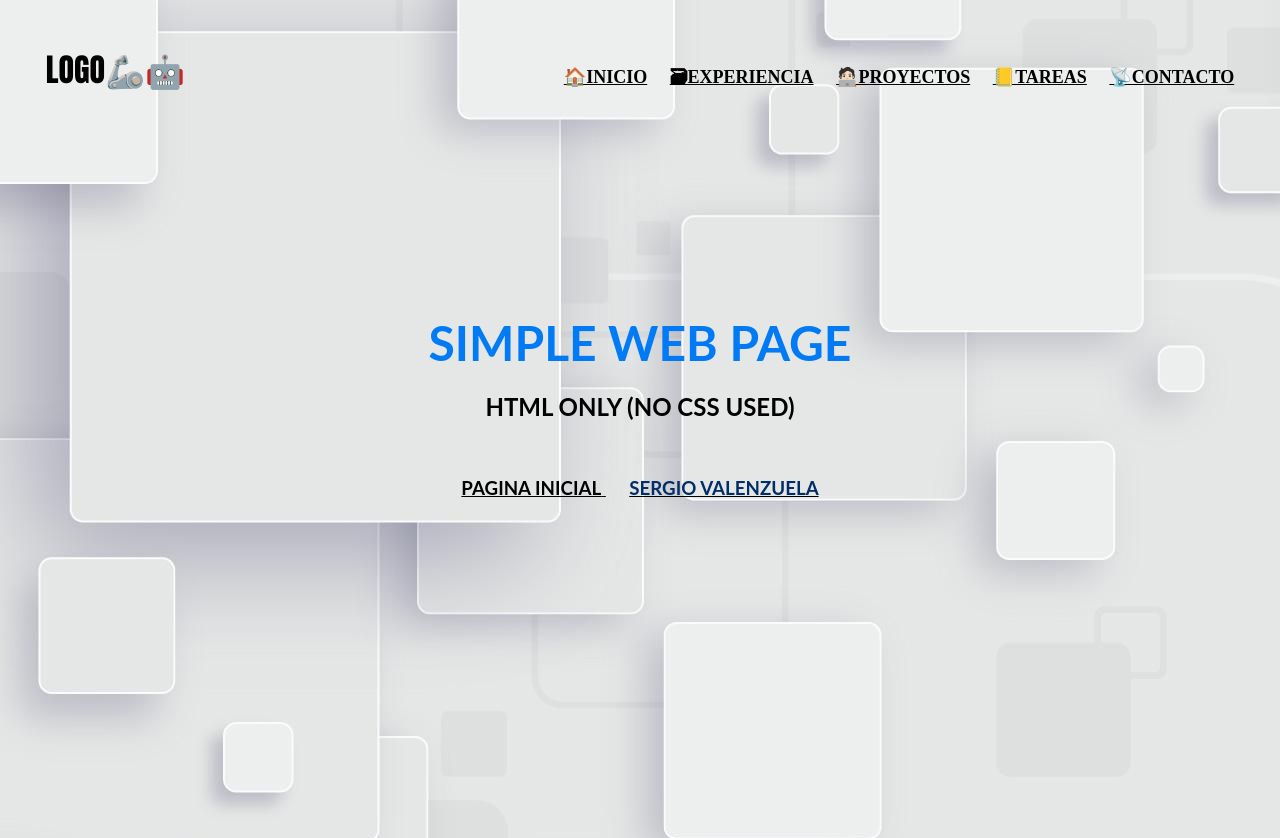
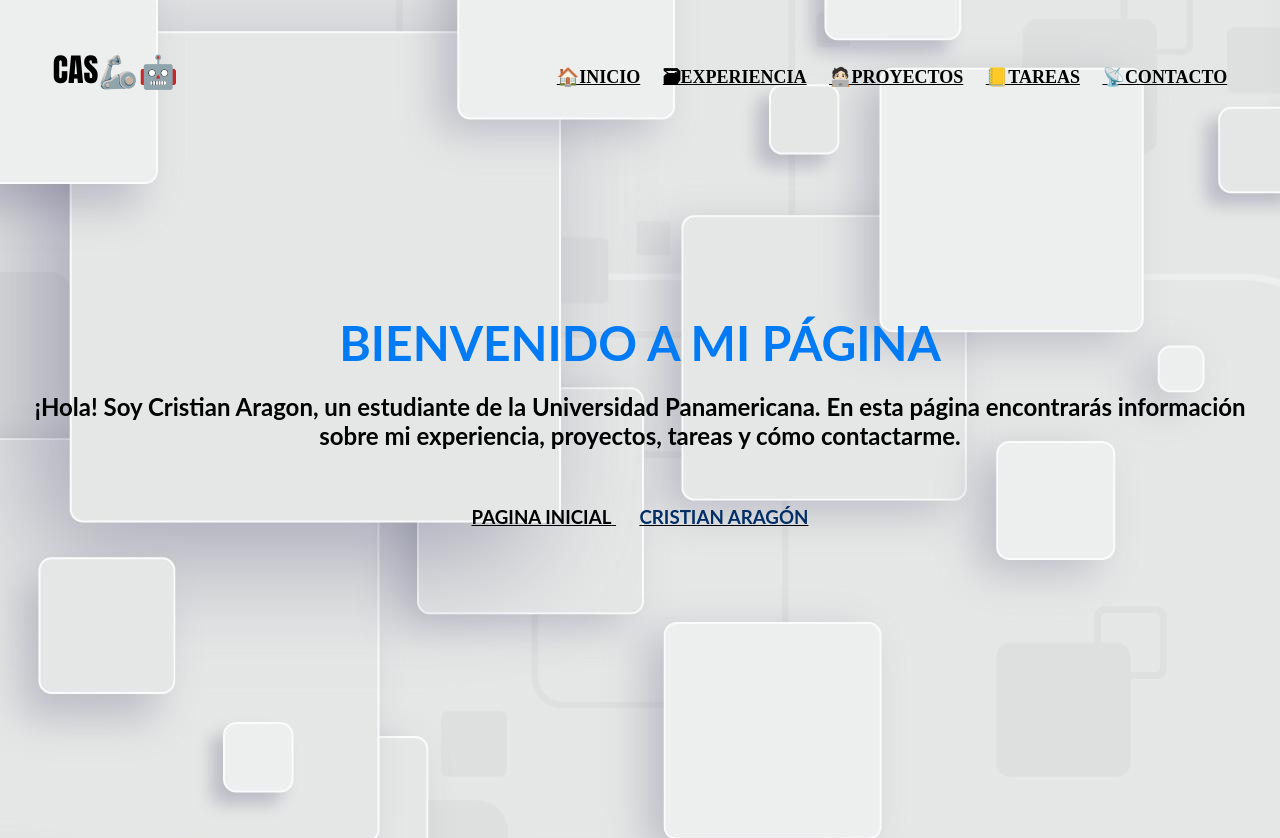
Before and after one commit to Kurisari/cristian-dweb, a plain HTML site: page index.html in a window 1280 px wide. Shown: the top 838 px of the page. Drawn offline with Linux system fonts and the light colour scheme.

Commit message:
Cambio de datos

```diff
--- a/index.html
+++ b/index.html
@@ -9,7 +9,7 @@
 <body background="BG.jpg" link="#000" alink="#017bf5" vlink="#000">
 	<br />
 	<h3 align="center">
-		<font face="IMPACT" size="6">LOGO🦾🤖</font>
+		<font face="IMPACT" size="6">CAS🦾🤖</font>
 		&nbsp;&nbsp;&nbsp;&nbsp;&nbsp;&nbsp;&nbsp;&nbsp;&nbsp;&nbsp;&nbsp;&nbsp;&nbsp;&nbsp;&nbsp;&nbsp;&nbsp;&nbsp;&nbsp;
 		&nbsp;&nbsp;&nbsp;&nbsp;&nbsp;&nbsp;&nbsp;&nbsp;&nbsp;&nbsp;&nbsp;&nbsp;&nbsp;&nbsp;&nbsp;&nbsp;&nbsp;&nbsp;&nbsp;
 		&nbsp;&nbsp;&nbsp;&nbsp;&nbsp;&nbsp;&nbsp;&nbsp;&nbsp;&nbsp;&nbsp;&nbsp;&nbsp;&nbsp;&nbsp;&nbsp;&nbsp;&nbsp;&nbsp;
@@ -25,12 +25,13 @@
 	<br /><br /><br /><br /><br /><br /><br /><br /><br /><br />
 	<h1 align="center">
 		<font face="Lato" color="#017bf5" size="7">
-			SIMPLE WEB PAGE
+			BIENVENIDO A MI PÁGINA
 		</font>
 	</h1>
 	<h3 align="center">
 		<font face="Lato" color="#000" size="5">
-			HTML ONLY (NO CSS USED)
+			¡Hola! Soy Cristian Aragon, un estudiante de la Universidad Panamericana.
+			En esta página encontrarás información sobre mi experiencia, proyectos, tareas y cómo contactarme.
 		</font>
 	</h3>
 	<br />
@@ -39,7 +40,7 @@
 		<font face="Lato" color="#000">PAGINA INICIAL</font>
 	</a>&nbsp;&nbsp;&nbsp;&nbsp;
 	<a href="#">
-		<font face="Lato" color="#012e67">SERGIO VALENZUELA</font>
+		<font face="Lato" color="#012e67">CRISTIAN ARAGÓN</font>
 	</a>
 	</h3>
 
```
